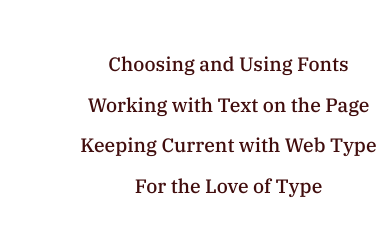
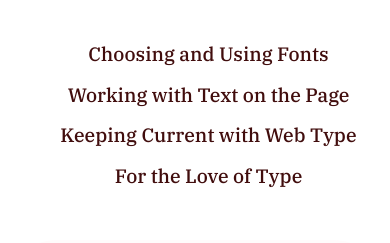
Before and after one commit to Rami24t/uib-ui-ux-typography-Rami24t, a plain HTML site: page index.html in a window 390 px wide. Shown: the top 243 px of the page. Drawn offline with Linux system fonts and the light colour scheme.

Commit message:
Update style.css

```diff
--- a/style.css
+++ b/style.css
@@ -53,7 +53,7 @@ body {
   background-image: url(./img/bg.jpg);
   margin: 0;
   width: 100%;
-  overflow-x: none;
+  overflow-x: hidden;
 }
 header {
   text-align: center;
@@ -95,7 +95,7 @@ main h1 {
   font-family: Times, serif, Georgia, Verdana;
   font-size: 3.7rem;
   font-weight: 300;
-  padding: 2rem;
+  padding-top: 2rem;
   padding-bottom: 2.8rem;
   /* font-family: HarryPotter; */
 }
@@ -197,8 +197,10 @@ footer p {
     margin: 14px auto;
   }
   nav ul {
-    display: block;
-    margin: 40px auto 20px auto;
+    margin: 30px auto 18px auto;
+    padding: 0px;
+  main h1 {
+  font-size: 3rem;
   }
 }
 #image {
```
